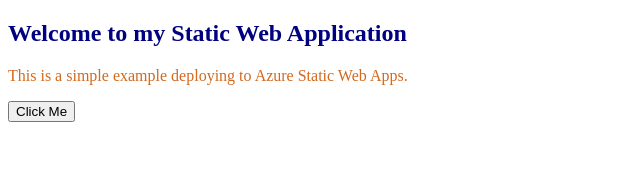
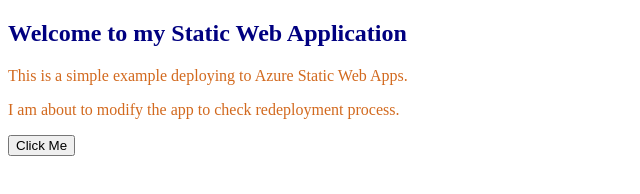
Before and after one commit to Gaurav12341234/StaticWebApp1, a plain HTML site: page index.html in a window 1280 px wide. Shown: the whole page, without its empty margins (0-640 px from the left). Drawn offline with Linux system fonts and the light colour scheme.

Commit message:
second Commit

```diff
--- a/index.html
+++ b/index.html
@@ -9,6 +9,7 @@
 <body>
     <h2>Welcome to my Static Web Application</h2>
     <p>This is a simple example deploying to Azure Static Web Apps.</p>
+    <p>I am about to modify the app to check redeployment process.</p>
     <button onclick="clickMe()">Click Me</button>
 
     <script src="scripts.js"></script>
```
